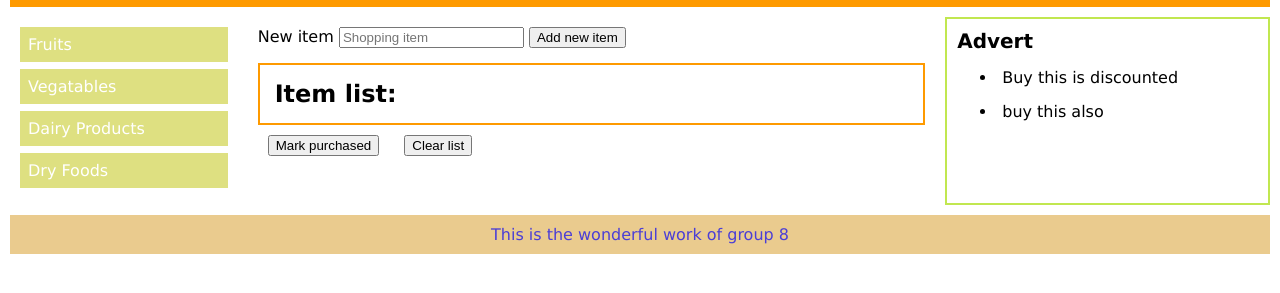
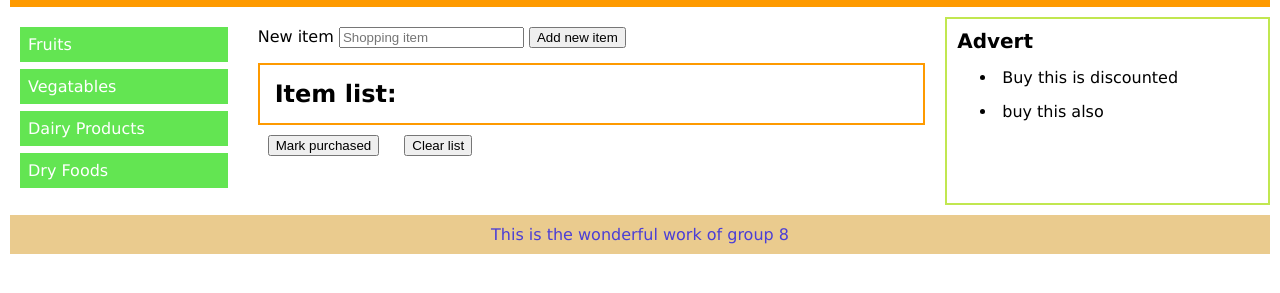
Before and after one commit to galwifhat/Shopping-list, a plain HTML site: page index.html in a window 1280 px wide. Shown: the part 69-362 px from the top of the page. Drawn offline with Linux system fonts and the light colour scheme.

Commit message:
added som css

```diff
--- a/css/styles.css
+++ b/css/styles.css
@@ -47,7 +47,7 @@ body {
 .item2 li {
   padding: 8px;
   margin-bottom: 7px;
-  background-color: #dee081;
+  background-color: #63e552;
   color: #ffffff;
 }
 
```
